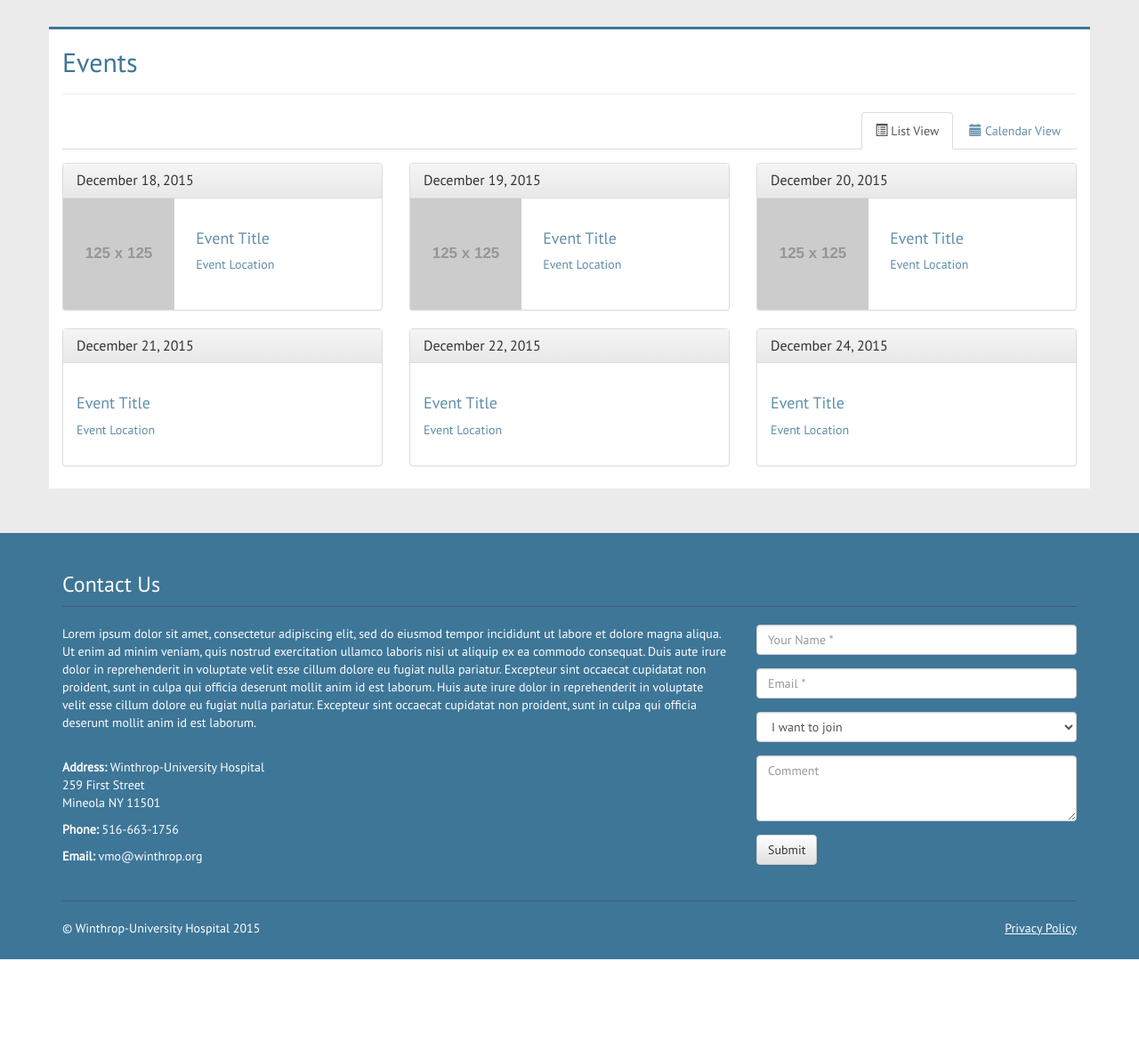
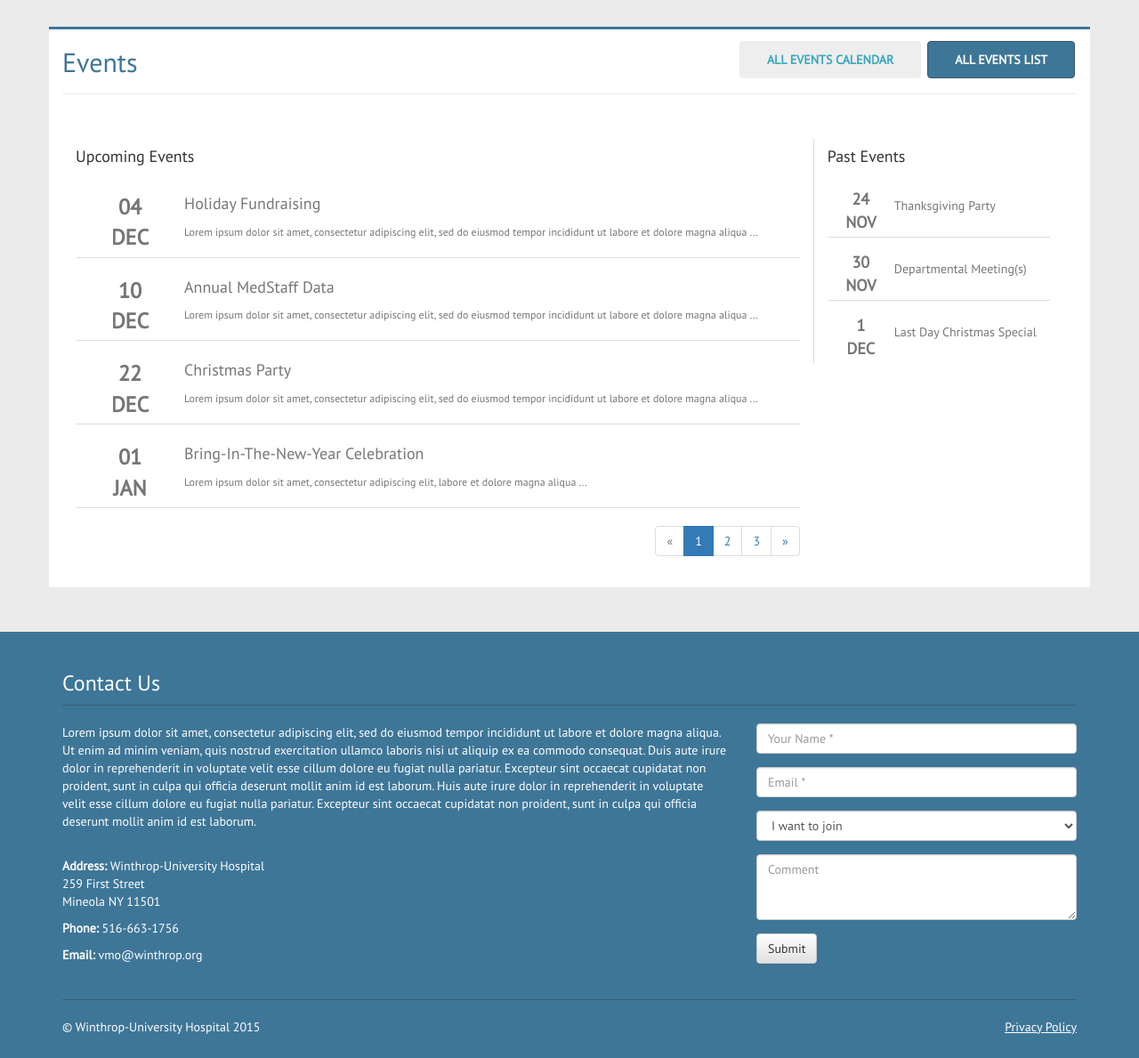
Before and after one commit to jdelossa/VMO-Prototype, a PHP site: page /events.html in a window 1280 px wide, after a click on "ALL EVENTS LIST". Shown: the part 125-1314 px from the top of the page at 89% size. Before the commit the page ends 1203 px from the top, so only its background shows below. Run offline with PHP 8.4, Linux system fonts and the light colour scheme; grey boxes labelled with a size stand in for pictures from a placeholder-image service; some libraries are stand-ins or nearby versions.

Commit message:
responsive changes

```diff
--- a/css/main.css
+++ b/css/main.css
@@ -26,15 +29,16 @@ hr {
    padding-bottom: 40px;
 }
 a {
-   color: #618eaa;
+   color: #37a7be;
+   transition: linear 0.3s;
+      -webkit-transition: linear 0.2s;
 }
 
 /* Universal Styles */
 
 #contain {
    background-color: #ffffff;
-   padding-top: 20px;
-   padding-bottom: 5px;
+   padding-top: 15px;
    margin-bottom: 50px;
 }
 
@@ -269,76 +296,139 @@ a {
 
 /* Custom home page panels */
 
+.panel-custom {
+   border-bottom: none;
+   border-left: none;
+   border-radius: 0;
+   border-top: none;
+   box-shadow: none;
+      -webkit-box-shadow: none;
+   margin-bottom: 0;
+   padding-bottom: 30px;
+}
+
+#news {
+   border-right: none;
+}
+
 .panel-custom .panel-heading,
 #home .panel-default > .panel-heading {
-   background: #3E7698 !important;
+   background: none;
    border-bottom: none;
    filter: none;
+   padding-bottom: 0;
+   padding-top: 50px;
+   padding-right: 30px;
 }
 
 .panel-custom .panel-heading a {
-   color: #ffffff;
+   color: #999999;
+}
+
+.panel-custom .panel-heading a > span {
+   font-size: 14px;
+   float: right;
 }
 
 .panel-custom .panel-heading a:hover,
-.panel-custom .panel-heading a:active,
-.panel-custom .panel-heading a:visited {
-   text-decoration: none
+.panel-custom .panel-heading a:active {
+   color: #37a7be;
+   text-decoration: none;
+}
+.panel-custom .panel-body {
+   padding: 15px 30px 15px 15px;
+}
+.panel-custom .panel-body .panel-row {
+   border-bottom: solid 1px #ddd;
+   color: #767676;
+   margin: 0;
 }
 
-.panel-custom .panel-body a:hover,
-.panel-custom .panel-body a:active,
-.panel-custom .panel-body a:visited {
-   color: #2F5C77;
+.panel-custom .panel-body .panel-row a {
+   color: #767676;
+}
+
+.panel-custom .panel-body .panel-row a:hover,
+.panel-custom .panel-body .panel-row a:active {
+   color: #37a7be;
    text-decoration: none;
 }
 
+.panel-custom .panel-body .panel-row span.title {
+   font-size: 18px;
+   margin-top: 10px;
+   margin-bottom: 20px;
+}
+.panel-custom .panel-body .panel-row span.description {
+   display: block;
+   font-size: 12px;
+   margin-top: 10px;
+}
+.panel-custom .panel-body .panel-row:last-child {
+   border-bottom: none;
+}
+
+
 /* Events Panel */
 
-#events .date {
-   border-right: solid 1px #3E7698;
-   color: #3E7698;
-   display: block;
-   font-size: 24px;
-   text-align: center;
-   width: 100%;
+#events .event {
+   padding: 10px 0 15px 0px;
 }
 
-#events .event {
-   color: #3E7698;
-   height: 68px;
-
-   margin-bottom: 20px;
-}
-
-#events .event:last-child {
-   margin-top: 8px;
-   margin-bottom: 5px;
+#events .date {
+   float: left;
+   font-size: 24px;
+   font-weight: 600;
+   text-align: center;
+   width: 25%;
 }
 
 /* News Panel */
 
 #news .news {
-   color: #3E7698;
-   margin-bottom: 15px;
+   padding: 10px 0 15px 0px;
 }
-
 #news .news-image {
-   height: 66px;
-   width: 100%;
-}
-
-#news .single-news {
-   color: #3E7698;
-   position: relative;
-      top: 7px;
+   height: 60px;
+   float: left;
+   margin-right: 5%;
+   margin-top: 5px;
+   text-align: center;
+   width: 20%;
 }
 
 /* Events Page */
 
+.events .nav-tabs {
+   border-bottom: none;
+   float: right;
+   position: absolute;
+      top: -80px;
+      right: 15px;
+}
+
 .events .nav-tabs > li {
-   float: right;
+   padding-left: 5px;
 }
+
+.events .nav-tabs > li > a {
+   background-color: #eee;
+   border-radius: 4px;
+   font-weight: 600;
+   padding: 10px 30px;
+   text-decoration: none;
+   text-transform: uppercase;
+}
+
+.events .nav-tabs > li.active > a,
+.events .nav-tabs > li.active > a:hover,
+.events .nav-tabs > li.active > a:focus {
+   background-color: #3E7698;
+   border-bottom-color: #3D5869;
+   border-color: #3D5869;
+   color: #ffffff;
+}
+
 .events .tab-content {
    padding-top: 15px;
 }
@@ -347,48 +437,118 @@ a {
    text-decoration: none;
 }
 
-.events .modal-body h4 {
-   border-bottom: solid 1px #3E7698;
-   color: #3E7698;
-   display: inline-block;
-}
-
-.events .panel-event .panel-body {
-   padding: 0;
-}
-
-.events .panel-event .event {
-   position: relative;
-      top: 25px;
-}
-
-.events .calendar-sidebar {
-   height: 620px;
-   overflow-y: scroll;
-}
-
 .events .well-calendar {
    background: #FFFDFD none;
    filter: none;
 }
 
-/*Event Page Modal */
+/* Event List */
+
+
+.events #events-list {
+   padding: 15px 30px 15px 15px;
+}
+.events #events-list .event {
+   border-bottom: solid 1px #ddd;
+   color: #767676;
+   margin: 0;
+   padding: 20px 0;
+}
+
+.events #events-list .event .event {
+   padding: 15px 0;
+}
+.events #events-list .event a {
+   color: #767676;
+}
+
+.events #events-list .event a:hover,
+.events #events-list .event a:active {
+   color: #37a7be;
+   text-decoration: none;
+}
+.events #events-list .event span.date {
+   float: left;
+   font-size: 24px;
+   font-weight: 600;
+   text-align: center;
+   width: 15%;
+}
+
+
+.events #events-list .event span.title {
+   font-size: 18px;
+   margin-top: 10px;
+   margin-bottom: 20px;
+}
+.events #events-list .event span.description {
+   display: block;
+   font-size: 12px;
+   margin-top: 10px;
+}
+
+.events #events-list .sidebar {
+   border-left: solid 1px #ddd;
+}
+
+.events #events-list .sidebar .past {
+   padding: 15px 0 35px 0;
+}
+.events #events-list .sidebar .past:last-child {
+   border-bottom: none;
+}
+.events #events-list .sidebar .past .date {
+   font-size: 18px;
+   width: 30%;
+}
+.events #events-list .sidebar .past .title {
+   font-size: 14px;
+   position: relative;
+      top: 10px;
+}
+
+/* Event Page Modal */
 
 .event-modal-lg .modal-header {
    border-top-left-radius: 3px;
    border-top-right-radius: 3px;
 }
 
+.events .modal-body {
+   color: #767676;
+}
+
+.event-modal-lg .modal-body .single-event {
+   border-bottom: solid 1px #dddddd;
+   padding-bottom: 15px;
+   margin-bottom: 25px;
+}
+
 .event-modal-lg .modal-body .date {
-   background-color: #eeeeee;
-   padding: 10px 0;
+   display: inline-block;
+   float: left;
+   font-size: 24px;
+   font-weight: 600;
    text-align: center;
+   width: 25%;
+}
+
+.event-modal-lg .modal-body .title {
+   font-size: 18px;
+   margin-top: 10px;
+   margin-bottom: 20px;
 }
 
 .event-modal-lg .modal-body .event {
-   margin-bottom: 60px;
-   position: relative;
-      top: 25px;
+   display: inline-block;
+   width: 75%;
+}
+
+.event-modal-lg .modal-body .content {
+   padding-bottom: 15px;
+}
+.event-modal-lg .modal-body .content p {
+   padding-left: 15px;
 }
 /* News Page */
 
--- a/events.html
+++ b/events.html
@@ -29,7 +29,7 @@
                         {
                             events: [
                                 {
-                                    title : 'Event Title',
+                                    title : 'Holiday Fundraising',
                                     start : '2015-12-18'
 
                                 },
@@ -111,139 +111,92 @@
             <div class="col-sm-12">
                 <!-- Nav tabs -->
                 <ul class="nav nav-tabs" role="tablist">
-                    <li role="presentation" class="active"><a href="#events-calendar" aria-controls="events-calendar" role="tab" data-toggle="tab"><i class="glyphicon glyphicon-calendar"></i> Calendar View</a></li>
-                    <li role="presentation"><a href="#events-list" aria-controls="events-list" role="tab" data-toggle="tab"><i class="glyphicon glyphicon-list-alt"></i> List View</a></li>
+                    <li role="presentation" class="active"><a href="#events-calendar" aria-controls="events-calendar" role="tab" data-toggle="tab">All Events Calendar</a></li>
+                    <li role="presentation"><a href="#events-list" aria-controls="events-list" role="tab" data-toggle="tab">All Events List</a></li>
                 </ul>
 
                 <!-- Tab panes -->
                 <div class="tab-content">
                     <div role="tabpanel" class="tab-pane active" id="events-calendar">
-                        <!-- Calender -->
+                        <!-- Calendar -->
                         <div class="well well-calendar">
                             <div id="calendar"></div>
                         </div>
                     </div>
                     <div role="tabpanel" class="tab-pane" id="events-list">
                         <div class="row">
-                            <div class="col-md-4">
-                                <!-- Event One -->
+                            <div class="col-md-9">
+                                <h4>Upcoming Events</h4>
+                                <div class="event">
                                     <a href="#" class="event-modal" data-toggle="modal" data-target=".event-modal-lg">
-                                    <div class="panel panel-default panel-event">
-                                      <div class="panel-heading">
-                                        <h3 class="panel-title">December 18, 2015</h3>
+                                        <span class="date">04<br>DEC</span>
+                                        <span class="title">Holiday Fundraising</span><br>
+                                        <span class="description">Lorem ipsum dolor sit amet, consectetur adipiscing elit, sed do eiusmod tempor incididunt ut labore et dolore magna aliqua ... </span>
+                                    </a>
                                 </div>
-                                      <div class="panel-body">
-                                        <div class="col-md-5 col-xs-4 col-custom">
-                                            <img src="http://placehold.it/125x125">
+
+                                <div class="event">
+                                    <a href="#" class="event-modal" data-toggle="modal" data-target=".event-modal-lg">
+                                        <span class="date">10<br>DEC</span>
+                                        <span class="title">Annual MedStaff Data</span><br>
+                                        <span class="description">Lorem ipsum dolor sit amet, consectetur adipiscing elit, sed do eiusmod tempor incididunt ut labore et dolore magna aliqua ... </span>
+                                    </a>
                                 </div>
-                                        <div class="col-md-5 col-xs-8 col-custom">
+
                                 <div class="event">
-                                                <h4>Event Title</h4>
-                                                <p>Event Location</p>
+                                    <a href="#" class="event-modal" data-toggle="modal" data-target=".event-modal-lg">
+                                        <span class="date">22<br>DEC</span>
+                                        <span class="title">Christmas Party</span><br>
+                                        <span class="description">Lorem ipsum dolor sit amet, consectetur adipiscing elit, sed do eiusmod tempor incididunt ut labore et dolore magna aliqua ... </span>
+                                    </a>
+                                </div>
+
+                                <div class="event">
+                                    <a href="#" class="event-modal" data-toggle="modal" data-target=".event-modal-lg">
+                                        <span class="date">01<br>JAN</span>
+                                        <span class="title">Bring-In-The-New-Year Celebration</span><br>
+                                        <span class="description">Lorem ipsum dolor sit amet, consectetur adipiscing elit, labore et dolore magna aliqua ... </span>
+                                    </a>
+                                </div>
+                                <!-- Pagination -->
+                                <div class="row">
+                                    <div class="col-sm-12">
+                                        <nav>
+                                          <ul class="pagination">
+                                            <li class="disabled"><a href="#" aria-label="Previous"><span aria-hidden="true">&laquo;</span></a></li>
+                                            <li class="active"><a href="#">1 <span class="sr-only">(current)</span></a></li>
+                                            <li><a href="#">2</a></li>
+                                            <li><a href="#">3</a></li>
+                                            <li><a href="#" aria-label="Next"><span aria-hidden="true">»</span></a></li>
+                                          </ul>
+                                        </nav>
                                     </div>
                                 </div>
                             </div>
+                            <div class="col-md-3 sidebar">
+                                <h4>Past Events</h4>
+                                <div class="past event">
+                                    <a href="#" class="event-modal" data-toggle="modal" data-target=".event-modal-lg">
+                                        <span class="date">24<br>NOV</span>
+                                        <span class="title">Thanksgiving Party</span>
+                                    </a>
                                     </div>
+                                <div class="past event">
+                                    <a href="#" class="event-modal" data-toggle="modal" data-target=".event-modal-lg">
+                                        <span class="date">30<br>NOV</span>
+                                        <span class="title">Departmental Meeting(s)</span>
                                     </a>
-
-                                <!-- Event Two -->
+                                </div>
+                                <div class="past event">
                                     <a href="#" class="event-modal" data-toggle="modal" data-target=".event-modal-lg">
-                                    <div class="panel panel-default panel-event">
-                                      <div class="panel-heading">
-                                        <h3 class="panel-title">December 21, 2015</h3>
-                                      </div>
-                                      <div class="panel-body">
-
-                                        <div class="col-md-12 col-custom">
-                                            <div style="height: 105px; padding-left: 15px;" class="event">
-                                                <h4>Event Title</h4>
-                                                <p>Event Location</p>
+                                        <span class="date">1<br>DEC</span>
+                                        <span class="title">Last Day Christmas Special</span>
+                                    </a>
                                 </div>
                             </div>
                         </div>
-                                    </div>
-                                </a>
-                            </div>
-                            <div class="col-md-4">
-                                <!-- Event Three -->
-                                <a href="#" class="event-modal" data-toggle="modal" data-target=".event-modal-lg">
-                                    <div class="panel panel-default panel-event">
-                                      <div class="panel-heading">
-                                        <h3 class="panel-title">December 19, 2015</h3>
-                                      </div>
-                                      <div class="panel-body">
-                                        <div class="col-md-5 col-xs-4 col-custom">
-                                            <img src="http://placehold.it/125x125">
-                                        </div>
 
-                                        <div class="col-md-5 col-xs-8 col-custom">
-                                            <div class="event">
-                                                <h4>Event Title</h4>
-                                                <p>Event Location</p>
-                                            </div>
-                                        </div>
-                                      </div>
-                                    </div>
-                                </a>
 
-                                <!-- Event Four-->
-                                <a href="#" class="event-modal" data-toggle="modal" data-target=".event-modal-lg">
-                                    <div class="panel panel-default panel-event">
-                                      <div class="panel-heading">
-                                        <h3 class="panel-title">December 22, 2015</h3>
-                                      </div>
-                                      <div class="panel-body">
-                                         <div class="col-md-12 col-custom">
-                                            <div style="height: 105px; padding-left: 15px;" class="event">
-                                                <h4>Event Title</h4>
-                                                <p>Event Location</p>
-                                            </div>
-                                        </div>
-                                      </div>
-                                    </div>
-                                </a>
-                            </div>
-
-                            <div class="col-md-4">
-                                <!-- Event Five -->
-                                <a href="#" class="event-modal" data-toggle="modal" data-target=".event-modal-lg">
-                                    <div class="panel panel-default panel-event">
-                                      <div class="panel-heading">
-                                        <h3 class="panel-title">December 20, 2015</h3>
-                                      </div>
-                                      <div class="panel-body">
-                                        <div class="col-md-5 col-xs-4 col-custom">
-                                            <img src="http://placehold.it/125x125">
-                                        </div>
-
-                                        <div class="col-md-5 col-xs-8 col-custom">
-                                            <div class="event">
-                                                <h4>Event Title</h4>
-                                                <p>Event Location</p>
-                                            </div>
-                                        </div>
-                                      </div>
-                                    </div>
-                                </a>
-
-                                <!-- Event Six -->
-                                <a href="#" class="event-modal" data-toggle="modal" data-target=".event-modal-lg">
-                                    <div class="panel panel-default panel-event">
-                                      <div class="panel-heading">
-                                        <h3 class="panel-title">December 24, 2015</h3>
-                                      </div>
-                                      <div class="panel-body">
-                                         <div class="col-md-12 col-custom">
-                                            <div style="height: 105px; padding-left: 15px;" class="event">
-                                                <h4>Event Title</h4>
-                                                <p>Event Location</p>
-                                            </div>
-                                        </div>
-                                      </div>
-                                    </div>
-                                </a>
-                            </div>
-                        </div>
                     </div>
                 </div>
             </div>
@@ -253,33 +206,44 @@
     <!-- Modal -->
         <div class="modal fade event-modal-lg" tabindex="-1" role="dialog" aria-labelledby="eventModalLabel">
           <div class="modal-dialog modal-lg">
-
             <div class="modal-content">
               <div class="modal-header">
                 <button type="button" class="close" data-dismiss="modal" aria-label="Close"><span aria-hidden="true">&times;</span></button>
-                <h4 class="modal-title">Event Title</h4>
+                <h4 class="modal-title">Holiday Fundraising</h4>
               </div>
               <div class="modal-body">
                 <div class="row">
-                    <div class="col-sm-2"><h2 class="date">DEC<br>10</h2></div>
-                    <div class="col-sm-10"><div class="event"><p>EVENT TITLE </p><p>EVENT LOCATION</p></div></div>
+                    <div class="col-xs-12">
+                        <div class="single-event">
+                            <span class="date">04<br>DEC</span>
+                            <div class="event">
+                                <span class="title">Holiday Fundraising</span><br><br>
+                                <span class="location">1000 Franklin Ave, Garden City, New York</span>
+                            </div>
+                        </div>
+                    </div>
+                </div>
+                <div class="row">
+                    <div class="col-xs-12">
+                        <div class="content">
+                            <p><img src="http://placehold.it/250x100" class="pull-right" style="margin-left: 15px;">Proin gravida nibh vel velit auctor aliquet. Aenean sollicitudin, lorem quis bibendum auctor, nisi elit consequat ipsum, nec sagittis sem nibh id elit. Duis sed odio sit amet nibh vulputate cursus a sit amet mauris. Morbi accumsan ipsum velit. Proin gravida nibh vel velit auctor aliquet. Aenean sollicitudin, lorem quis bibendum auctor, nisi elit consequat ipsum, nec sagittis sem nibh id elit. Duis sed odio sit amet nibh vulputate cursus a sit amet mauris. Morbi accumsan ipsum velit.</p>
+
+                        </div>
+                    </div>
                 </div>
                 <div class="row">
                     <div class="col-sm-12">
-                        <p>Proin gravida nibh vel velit auctor aliquet. Aenean sollicitudin, lorem quis bibendum auctor, nisi elit consequat ipsum, nec sagittis sem nibh id elit. Duis sed odio sit amet nibh vulputate cursus a sit amet mauris. Morbi accumsan ipsum velit.</p>
+                        <div class="page-header">
+                            <h4>Contact</h4>
+                        </div>
                     </div>
                 </div>
                 <div class="row">
-                    <div class="col-sm-3">
-                        <img src="http://placehold.it/125x125">
+                    <div class="col-md-4"><p><strong>Jane Doe</strong></p></div>
+                    <div class="col-md-4"><p>Phone: <a href="#">516-663-1756</a></p></div>
+                    <div class="col-md-4"><p>Email: <a href="#">jdelossantos@winthrop.org</a></p></div>
                 </div>
-                    <div class="col-sm-9">
-                        <h4>Contact</h4>
-                        <p><strong>Jane Doe</strong></p>
-                        <p>Phone: <a href="#">516-663-1756</a></p>
-                        <p>Email: <a href="#">jdelossantos@winthrop.org</a></p>
-                    </div>
-                </div>
+
               </div>
               <div class="modal-footer">
                 <button type="button" class="btn btn-default" data-dismiss="modal">Close</button>
@@ -355,6 +319,14 @@
                 $('.fc-day-grid-event').attr('data-toggle', 'modal');
                 $('.fc-day-grid-event').attr('data-target', '.event-modal-lg');
             });
+
+            $(window).resize(function(){
+                if ($(window).width() <= 767){
+                    $('#events-calendar').removeClass('active');
+                    $('#events-list').addClass('active');
+                }
+            });
+
         </script>
 
     </body>
```
Also changed, not shown: other parts of css/main.css (+66 -11 lines), index.html (+80 -33 lines), images/long-separator.png. Lines whose indentation alone changed are shown as unchanged.
